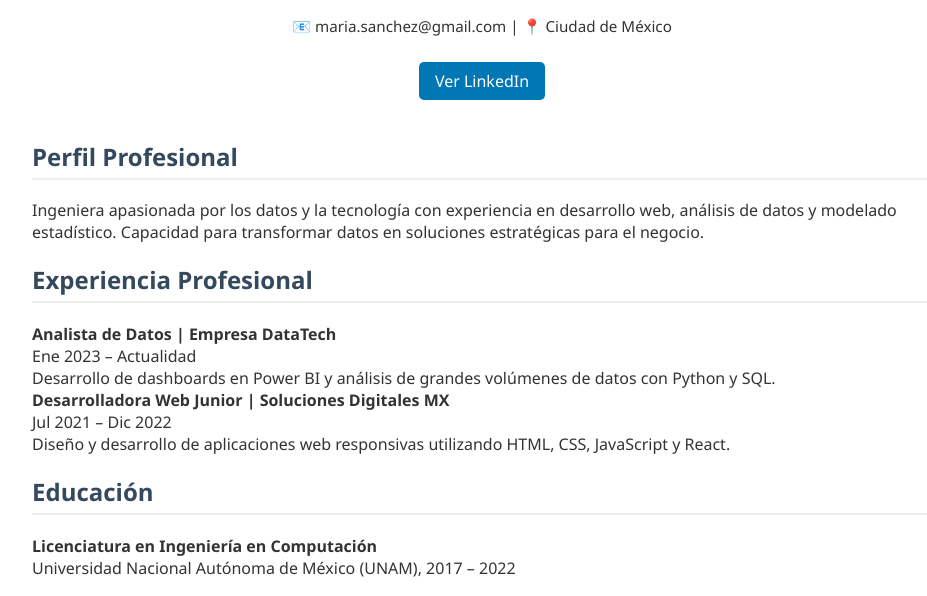
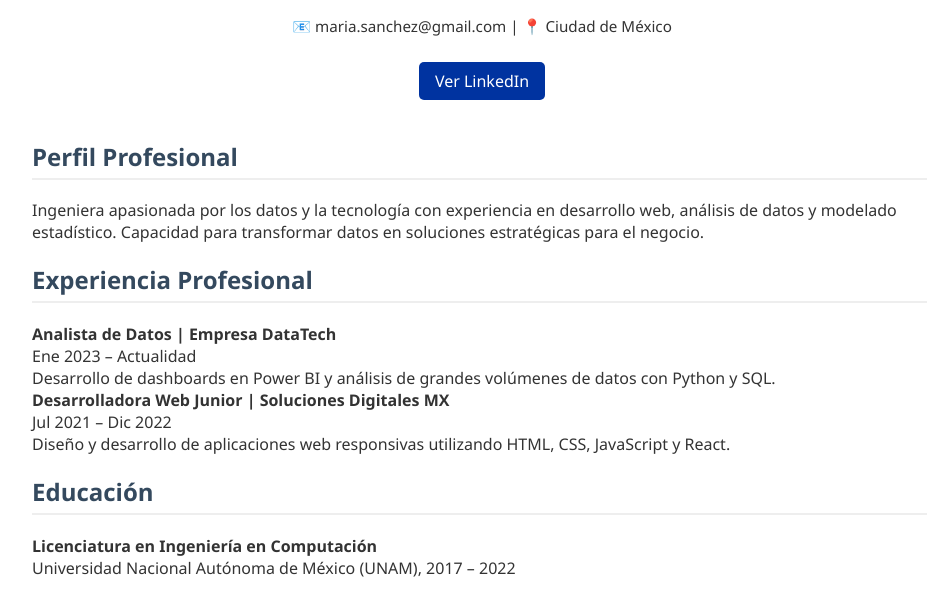
Before and after one commit to devsans0199/cv_mdjss, a plain HTML site: page index.html in a window 1280 px wide. Shown: the part 184-780 px from the top of the page, without its empty margins (158-1085 px from the left). Drawn offline with Linux system fonts and the light colour scheme.

Commit message:
azul tec de mty

```diff
--- a/styles.css
+++ b/styles.css
@@ -40,7 +40,7 @@ h1 {
   margin-top: 10px;
   text-decoration: none;
   color: white;
-  background: #0077b5;
+  background: #0033A0;
   padding: 8px 16px;
   border-radius: 5px;
 }
```
